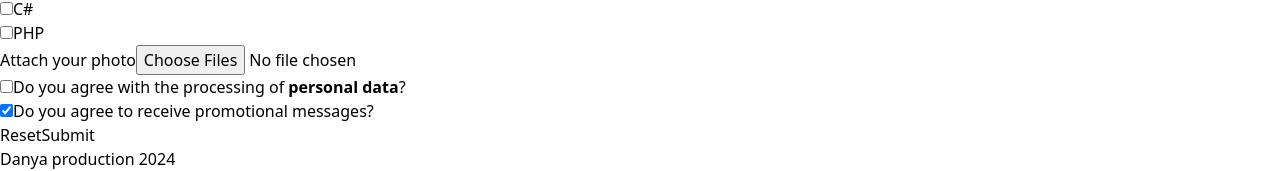
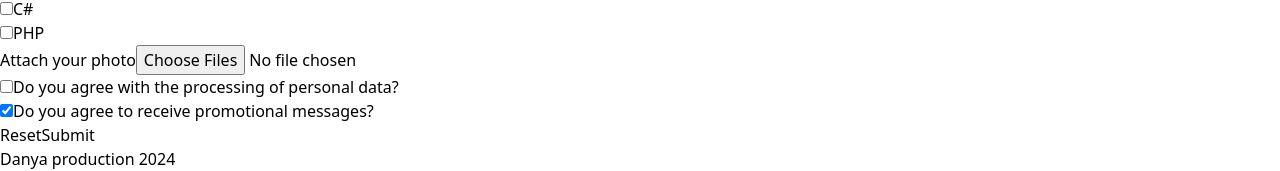
Before and after one commit to IDDanya/FirstProject, a Next.js app in the folder my-next-app/: page / in a window 1280 px wide. Shown: the part 195-366 px from the top of the page. Built offline with nearby package versions, Linux system fonts and the light colour scheme.

Commit message:
work on mistakes

```diff
--- a/my-next-app/src/app/page.js
+++ b/my-next-app/src/app/page.js
@@ -31,13 +31,13 @@ export default function Home() {
 					<div className="p-2 gap-4">
 						<label>What programming languages do you know?</label><br/>
 						<div className="text-left content-center grid grid-cols-2 gap-1 mt-1 px-5 py-2">
-							<div>
+							<div className="italic">
 								<input type="checkbox" value="JS" />
 								<label className="p-2">JS</label><br/>
 								<input type="checkbox" value="Python" />
 								<label className="p-2">Python</label><br/>
 							</div>
-							<div>
+							<div className="italic">
 								<input type="checkbox" value="C#" />
 								<label className="p-2">C#</label><br/>
 								<input type="checkbox" value="PHP" />
@@ -47,7 +47,7 @@ export default function Home() {
 						<label>Attach your photo</label>
 						<input type="file" name="photo" multiple accept="image/*,image/jpeg" /><br/>
 						<input type="checkbox" name="confirmation" required />
-						<label>Do you agree with the processing of <a className= "link" target="_blank" href="https://en.wikipedia.org/wiki/Personal_data"><strong>personal data</strong></a>?</label><br/>
+						<label>Do you agree with the processing of <a className="font-bold hover:text-gray-500 transition-colors duration-300 ease-in-out" target="_blank" href="https://en.wikipedia.org/wiki/Personal_data">personal data</a>?</label><br/>
 						<input type="checkbox" name="promotional" defaultChecked />
 						<label>Do you agree to receive promotional messages?</label>
 						<div className="p-2">
```
